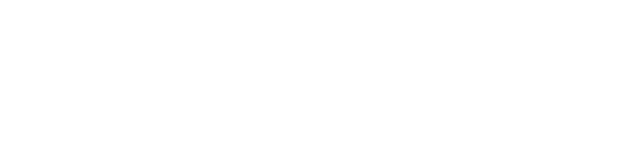
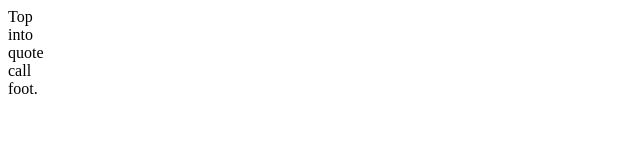
Before and after one commit to SeanGrimes44/landing-page, a plain HTML site: page index.html in a window 1280 px wide. Shown: the whole page, without its empty margins (0-640 px from the left). Drawn offline with Linux system fonts and the light colour scheme.

Commit message:
Add sections and styles.css

```diff
--- a/index.html
+++ b/index.html
@@ -2,9 +2,27 @@
 <html lang="en">
     <head>
         <meta charset="utf-8">
+        <link rel="stylesheet" href="styles.css">
         <title>Landing Page</title>
     </head>
     <body>
-
+        <div class="header">
+            <div class="header-logo">
+        </div>
+        <div class="top">
+            Top
+        </div>
+        <div class="info">
+            into
+        </div>
+        <div class="quote">
+            quote
+        </div>
+        <div class="call">
+            call
+        </div>
+        <div class="footer">
+            foot.
+        </div>
     </body>
 </html>
```
Also changed, not shown: styles.css (added).
